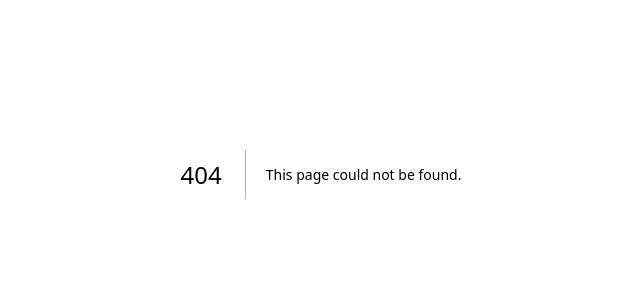
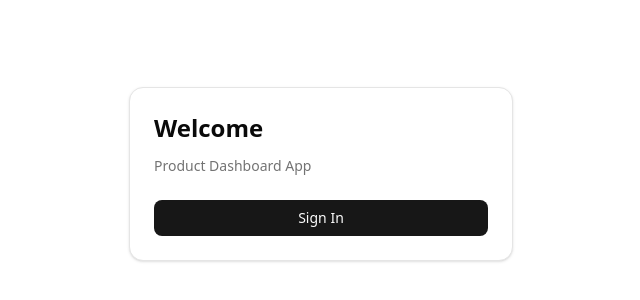
Before and after one commit to aditya03-fend/dahsboard-app, a Next.js app: page /login in a window 1280 px wide. Before the commit this address had no page. Shown: the part 226-526 px from the top of the page, without its empty margins (319-959 px from the left). Built offline with nearby package versions, Linux system fonts and the light colour scheme.

Commit message:
feat: implement full-page login

```diff
--- /dev/null
+++ b/src/app/(auth)/login/page.tsx
@@ -0,0 +1,21 @@
+"use client";
+
+import { useRouter } from "next/navigation";
+import { useAuthStore } from "@/features/auth/stores/auth.store";
+import AuthCard from "@/features/auth/components/AuthCard";
+
+export default function LoginPage() {
+  const router = useRouter();
+  const login = useAuthStore((state) => state.login);
+
+  const handleLogin = () => {
+    login();
+    router.push("/dashboard");
+  };
+
+  return (
+    <main className="min-h-screen flex items-center justify-center">
+        <AuthCard handleLogin={handleLogin}/>
+    </main>
+  );
+}
```
